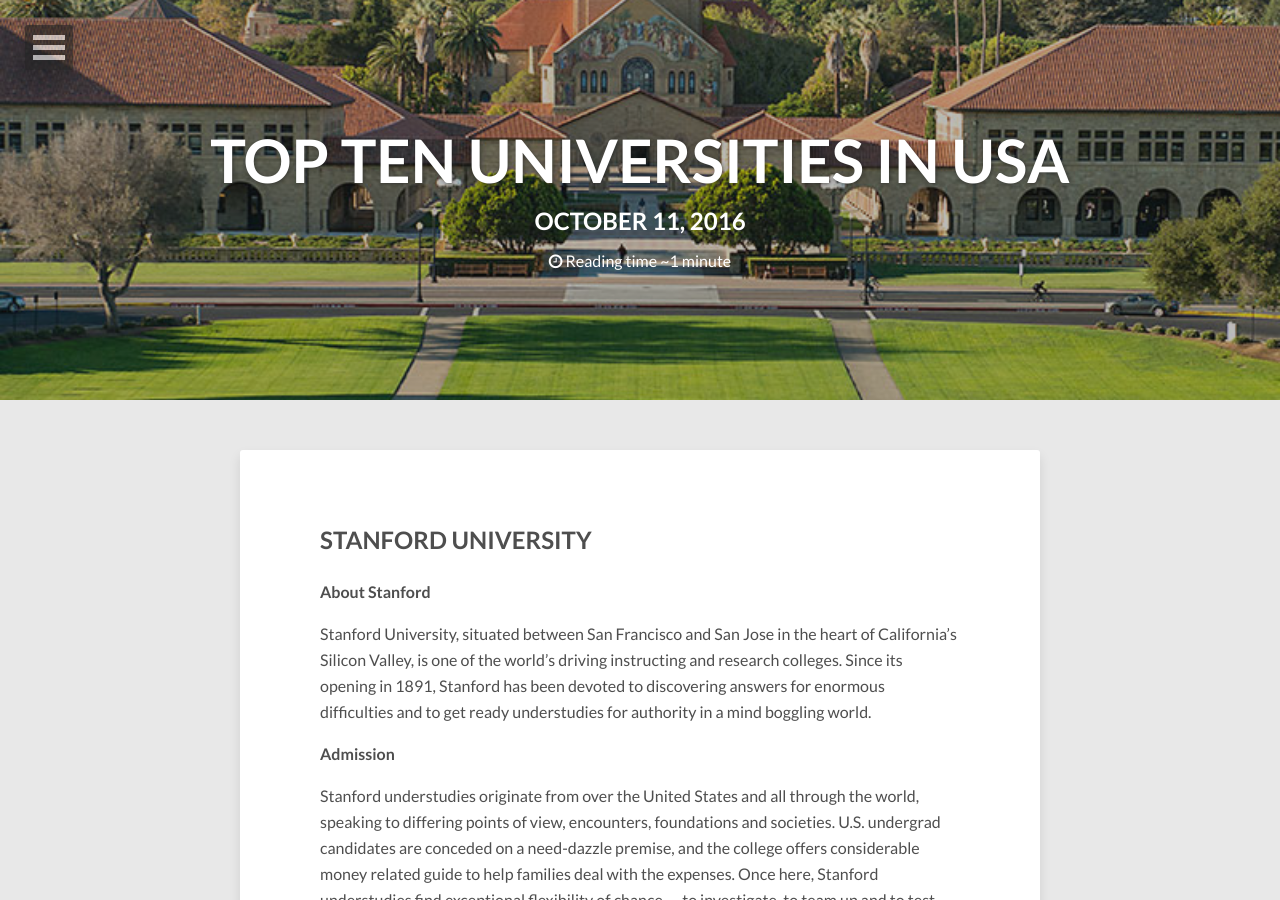
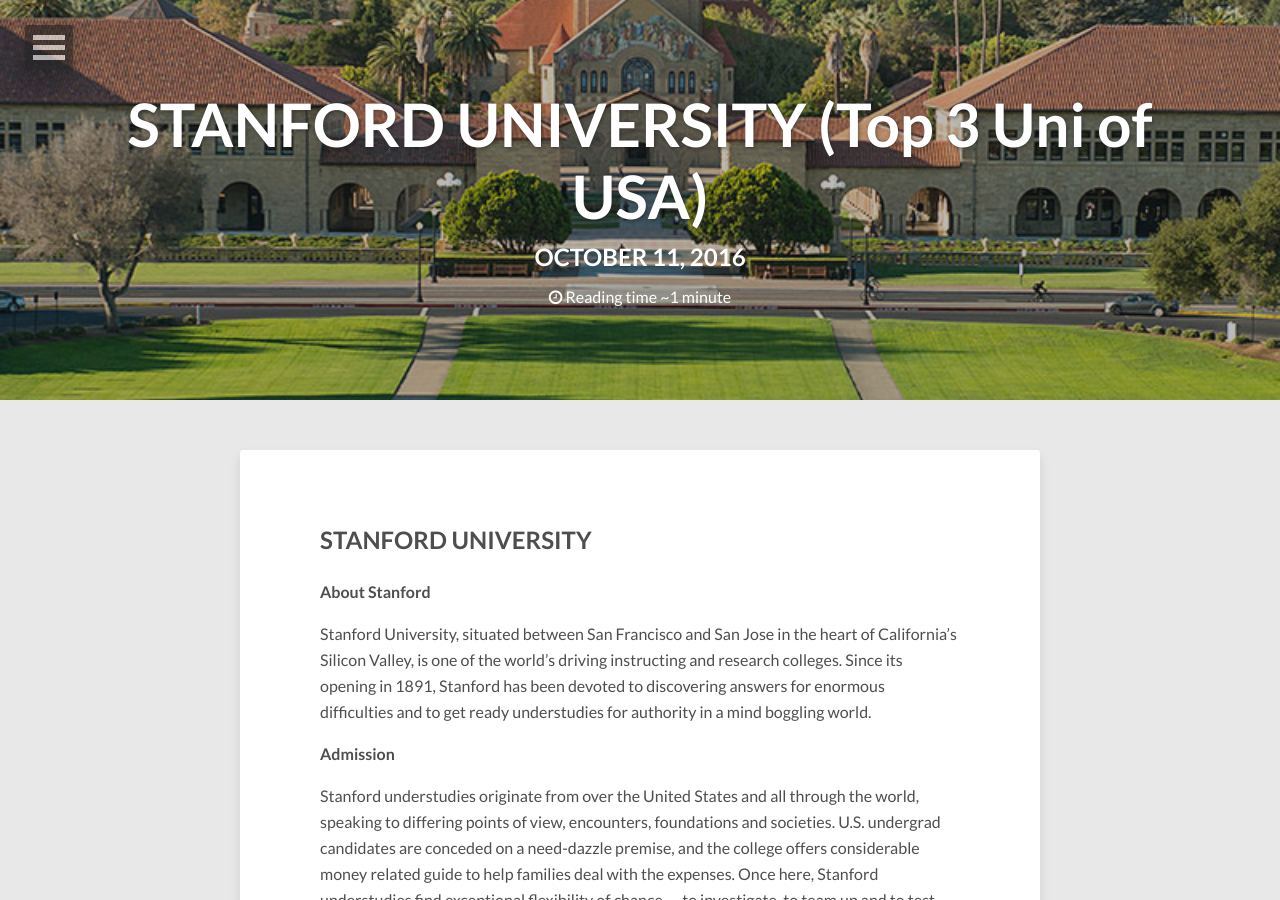
Before and after one commit to vivek1karna/topten, a Jekyll site: the page built from _posts/2016-10-11-top-online-universities3.md, in a window 1280 px wide and 900 px high. Built offline with Jekyll 4.4.1, drawn with Linux system fonts in a browser that asks for light colours; nearby versions of some CDN libraries; comment, search, counter and statistics services are not loaded.

Commit message:
Update 2016-10-11-top-online-universities3.md

```diff
--- a/_posts/2016-10-11-top-online-universities3.md
+++ b/_posts/2016-10-11-top-online-universities3.md
@@ -1,6 +1,6 @@
 ---
 layout: post
-title: TOP TEN UNIVERSITIES IN USA
+title: STANFORD UNIVERSITY (Top 3 Uni of USA)
 description: Top Online Universities
 comments: true
 tags: [Online Universities in USA]
```
